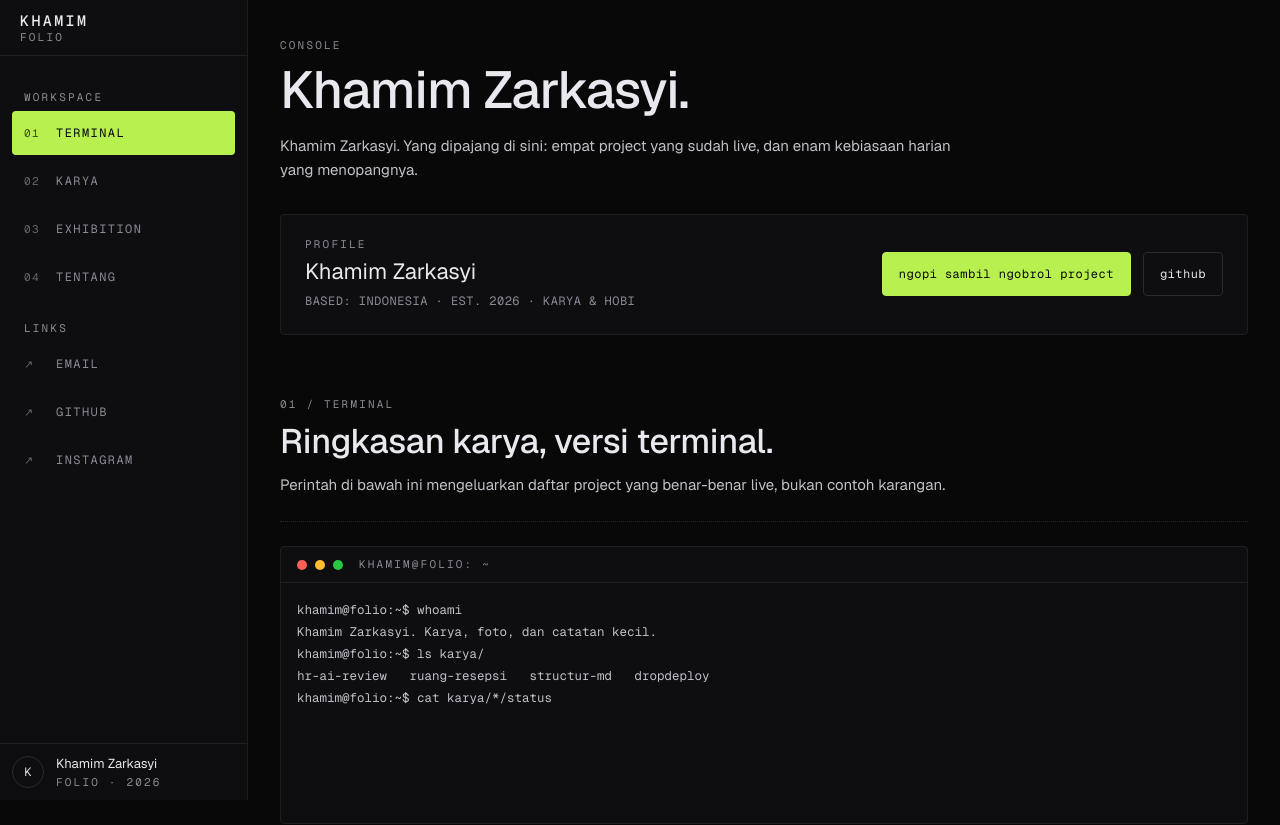
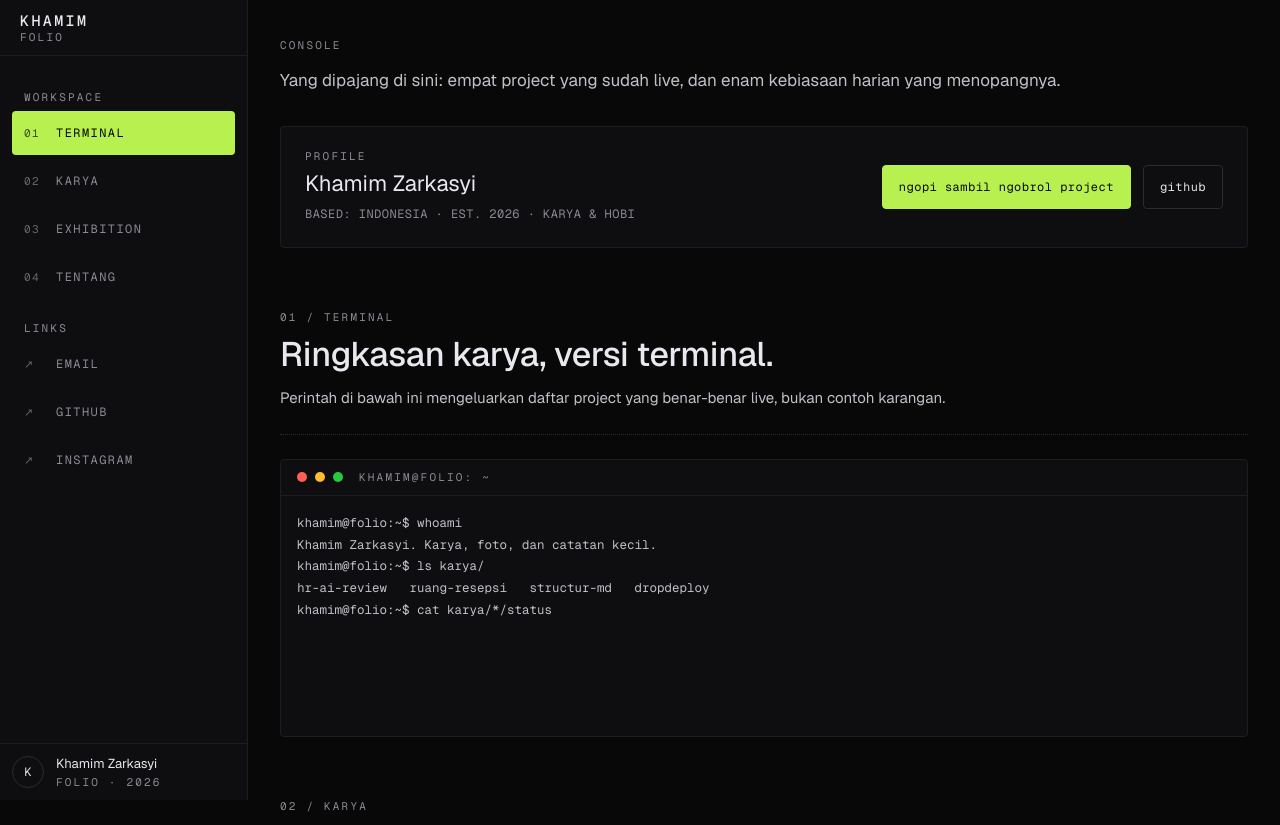
Before and after one commit to khamimzarr/khamim-portfolio, a Next.js app: page / in a window 1280 px wide. Shown: the top 825 px of the page. Built offline with nearby package versions, Linux system fonts and the light colour scheme.

Commit message:
copy(hero): drop the repeated name, keep one screen-reader heading

```diff
--- a/src/app/page.tsx
+++ b/src/app/page.tsx
@@ -5,7 +5,7 @@ import RoutingDiagram from "@/components/RoutingDiagram";
 import Terminal from "@/components/Terminal";
 
 const HERO_LINE =
-  "Khamim Zarkasyi. Yang dipajang di sini: empat project yang sudah live, dan enam kebiasaan harian yang menopangnya.";
+  "Yang dipajang di sini: empat project yang sudah live, dan enam kebiasaan harian yang menopangnya.";
 
 const vignettes = [
   {
@@ -114,10 +114,8 @@ export default function Home() {
           {/* Hero */}
           <section id="top">
             <p className="eyebrow">Console</p>
-            <h1 className="mt-3 text-[34px] font-medium leading-[1.05] tracking-[-0.02em] text-[#e8e8ee] md:text-[52px]">
-              Khamim Zarkasyi.
-            </h1>
-            <p className="mt-4 max-w-[70ch] text-[15px] leading-[1.6] text-[#c0c0c8]">{HERO_LINE}</p>
+            <h1 className="sr-only">Khamim Zarkasyi</h1>
+            <p className="mt-4 max-w-[70ch] text-[17px] leading-[1.6] text-[#c0c0c8]">{HERO_LINE}</p>
 
             <div className="panel mt-8 flex flex-col justify-between gap-6 p-5 md:flex-row md:items-center md:p-6">
               <div>
```
Also changed, not shown: 1 other file (tests, documents, lock files or other folders).
